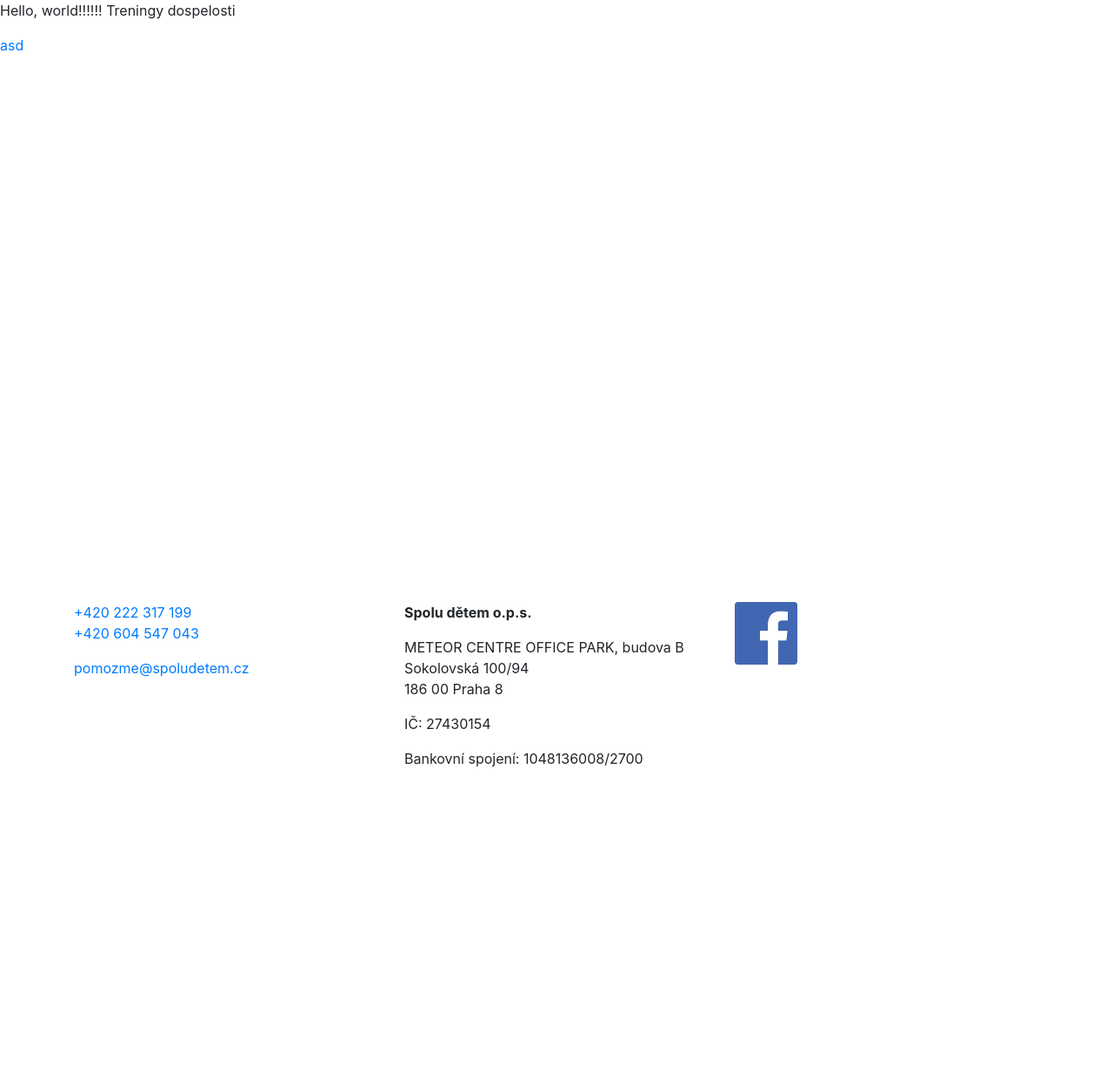
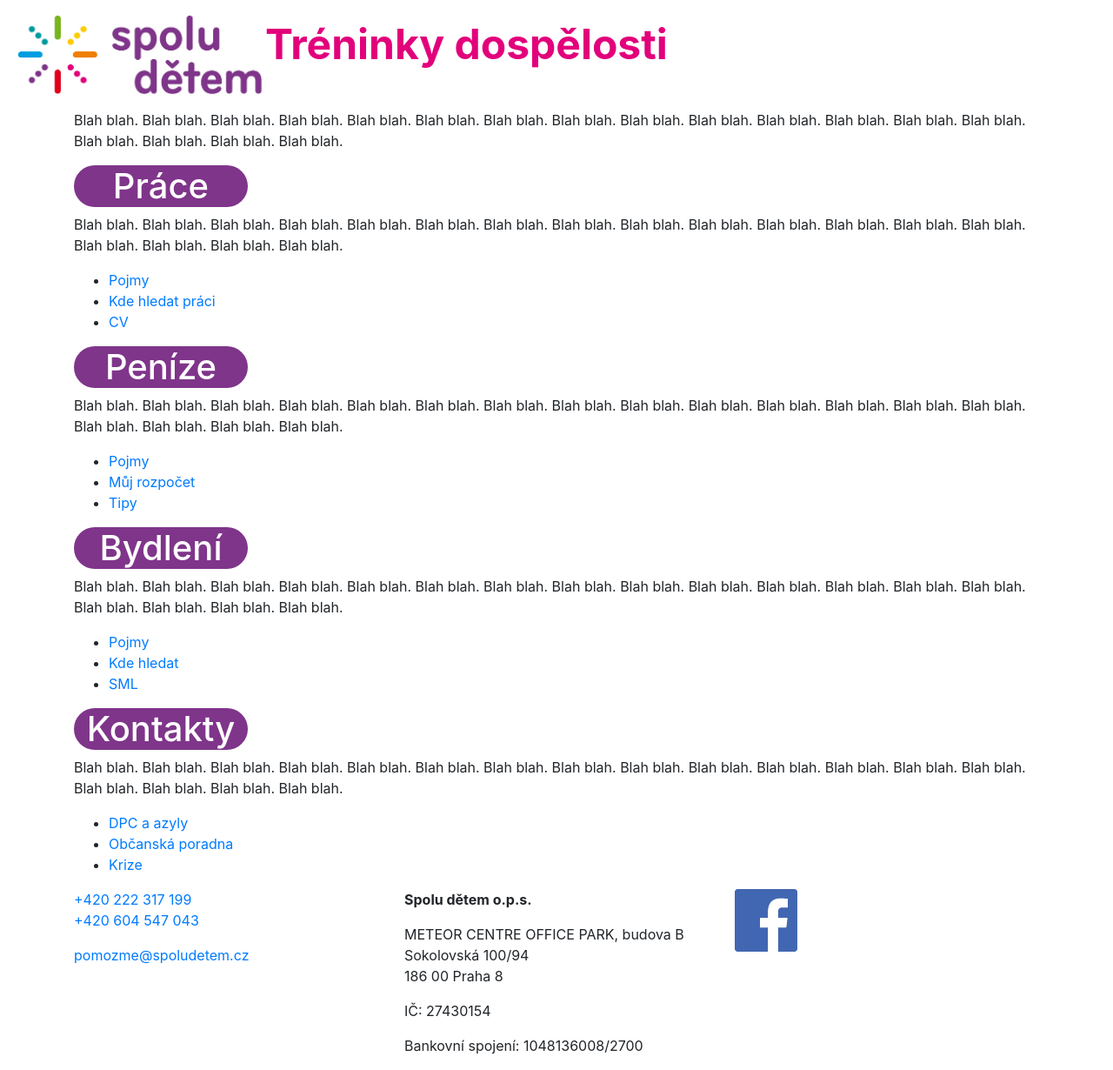
Before and after one commit to spoludetem/treninkydospelosti.cz, a Jekyll site: the page built from index.md, in a window 1280 px wide. Shown: the whole page at 87% size. Built offline with Jekyll 4.4.1, drawn with Linux system fonts in a browser that asks for light colours; before the commit the page ends 900 px from its top, so only the background shows below that.

Commit message:
homepage content added including basic styling

```diff
--- a/_includes/footer.html
+++ b/_includes/footer.html
@@ -1,5 +1,5 @@
     <!-- Footer -->
-    <footer class="page-footer fixed-bottom">
+    <footer class="page-footer">
 
         <div class="container">
             <div class="row">
--- a/_includes/header.html
+++ b/_includes/header.html
@@ -7,7 +7,14 @@
 
     <!-- Bootstrap CSS -->
     <link rel="stylesheet" href="https://stackpath.bootstrapcdn.com/bootstrap/4.1.3/css/bootstrap.min.css" integrity="sha384-MCw98/SFnGE8fJT3GXwEOngsV7Zt27NXFoaoApmYm81iuXoPkFOJwJ8ERdknLPMO" crossorigin="anonymous">
+    <link rel="stylesheet" href="assets/css/common.css">
 
-    <title>???</title>
+    <title>Tréninky dospělosti</title>
   </head>
   <body>
+      <!-- <header><img />Tréninky dospělosti</header> -->
+      <nav class="navbar navbar-light bg-white">
+            <a class="navbar-brand" href="#">
+              <img src="assets/SD_logo_bitmap_001.jpg" height="100" alt="Spolu dětem" /><span class="font-weight-bold text-sm-right" style="color:#E2017B; font-size: 3rem">Tréninky dospělosti</span>
+            </a>
+        </nav>
--- a/_layouts/home.html
+++ b/_layouts/home.html
@@ -1,3 +1,3 @@
 {% include header.html %}
-{{ content }}
+<div class="container">{{ content }}</div>
 {% include footer.html %}
--- /dev/null
+++ b/assets/css/common.css
@@ -0,0 +1,7 @@
+h1 {
+    color: #ffffff;
+    background-color: #7f358a;
+    border-radius: 40px;
+    width: 200px;
+    text-align: center;
+}
--- a/index.md
+++ b/index.md
@@ -1,9 +1,37 @@
 ---
-# You don't need to edit this file, it's empty on purpose.
-# Edit theme's home layout instead if you wanna make some changes
-# See: https://jekyllrb.com/docs/themes/#overriding-theme-defaults
 layout: home
 ---
-Hello, world!!!!!! Treningy dospelosti
 
-[asd](http://asd/)
+Blah blah. Blah blah. Blah blah. Blah blah. Blah blah. Blah blah. Blah blah. Blah blah. Blah blah. Blah blah. Blah blah. Blah blah. Blah blah. Blah blah. Blah blah. Blah blah. Blah blah. Blah blah.
+
+# Práce
+
+Blah blah. Blah blah. Blah blah. Blah blah. Blah blah. Blah blah. Blah blah. Blah blah. Blah blah. Blah blah. Blah blah. Blah blah. Blah blah. Blah blah. Blah blah. Blah blah. Blah blah. Blah blah.
+
+* [Pojmy](prace/pojmy)
+* [Kde hledat práci](prace/kde-hledat-praci)
+* [CV](prace/cv)
+
+# Peníze
+
+Blah blah. Blah blah. Blah blah. Blah blah. Blah blah. Blah blah. Blah blah. Blah blah. Blah blah. Blah blah. Blah blah. Blah blah. Blah blah. Blah blah. Blah blah. Blah blah. Blah blah. Blah blah.
+
+* [Pojmy](penize/pojmy)
+* [Můj rozpočet](penize/muj-rozpocet)
+* [Tipy](penize/tipy)
+
+# Bydlení
+
+Blah blah. Blah blah. Blah blah. Blah blah. Blah blah. Blah blah. Blah blah. Blah blah. Blah blah. Blah blah. Blah blah. Blah blah. Blah blah. Blah blah. Blah blah. Blah blah. Blah blah. Blah blah.
+
+* [Pojmy](bydleni/pojmy)
+* [Kde hledat](bydleni/kde-hledat)
+* [SML](bydleni/sml)
+
+# Kontakty
+
+Blah blah. Blah blah. Blah blah. Blah blah. Blah blah. Blah blah. Blah blah. Blah blah. Blah blah. Blah blah. Blah blah. Blah blah. Blah blah. Blah blah. Blah blah. Blah blah. Blah blah. Blah blah.
+
+* [DPC a azyly](kontakty/dpc-azyly)
+* [Občanská poradna](kontakty/obcanska-poradna)
+* [Krize](kontakty/krize)
```
Also changed, not shown: prace/pojmy.md (added, +5 -0 lines), assets/SD_logo_bitmap_001.jpg (added).
